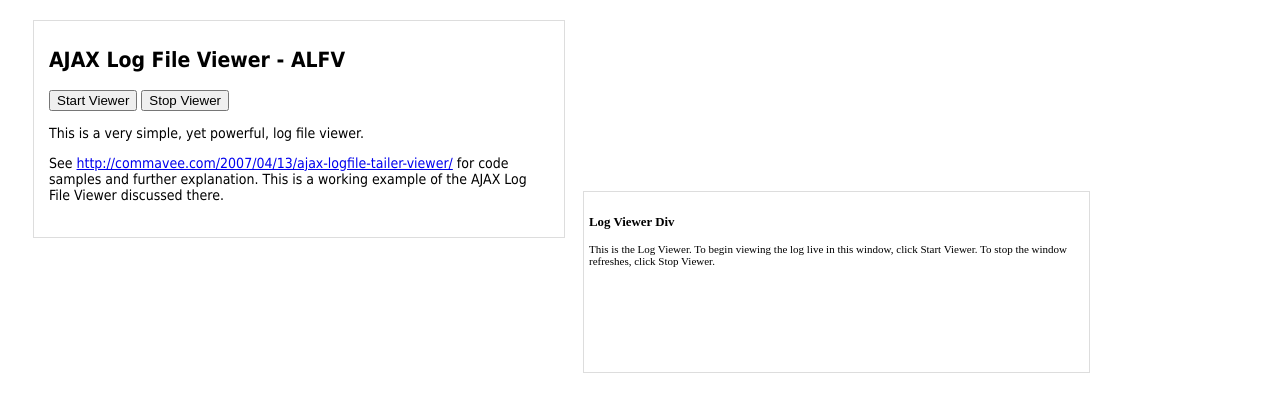
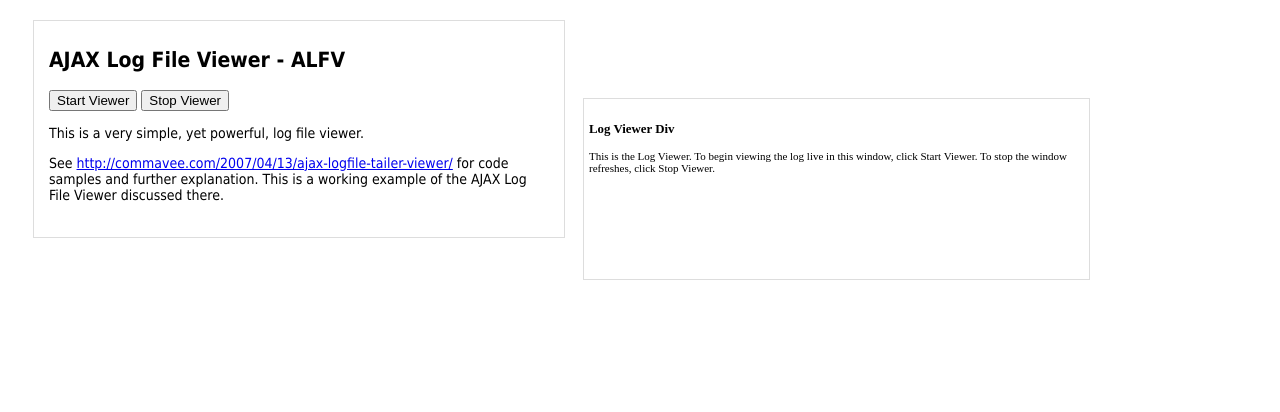
Before and after one commit to prexer/node-js-webhook-demo, a website: page logview.html in a window 1280 px wide. Drawn offline with Linux system fonts and the light colour scheme.

Commit message:
trying to get the offset right

```diff
--- a/logview.html
+++ b/logview.html
@@ -102,7 +102,7 @@
 				further explanation.  This is a working example of the AJAX Log File Viewer discussed there.
 			</p>
 		</div>
-		<div id="log" style="border:solid 1px #dddddd; width:490px; margin-left:575px; margin-top:-57px; font-size:11px;
+		<div id="log" style="border:solid 1px #dddddd; width:490px; margin-left:575px; margin-top:-150px; font-size:11px;
 		padding-left:5px; padding-right:10px; padding-top:10px; padding-bottom:20px;
 		margin-bottom:10px; text-align:left; height: 150px; overflow:auto;">
 			<h3>Log Viewer Div</h3>
```
